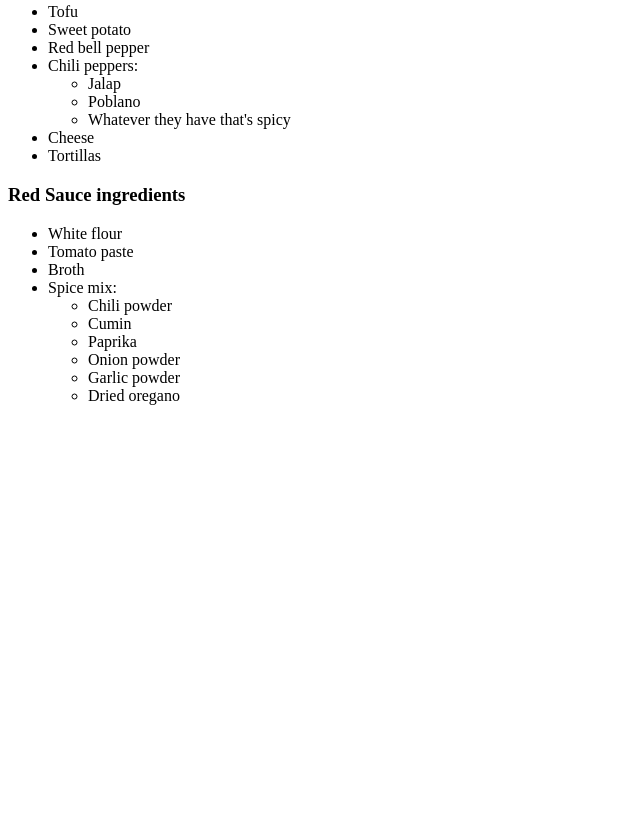
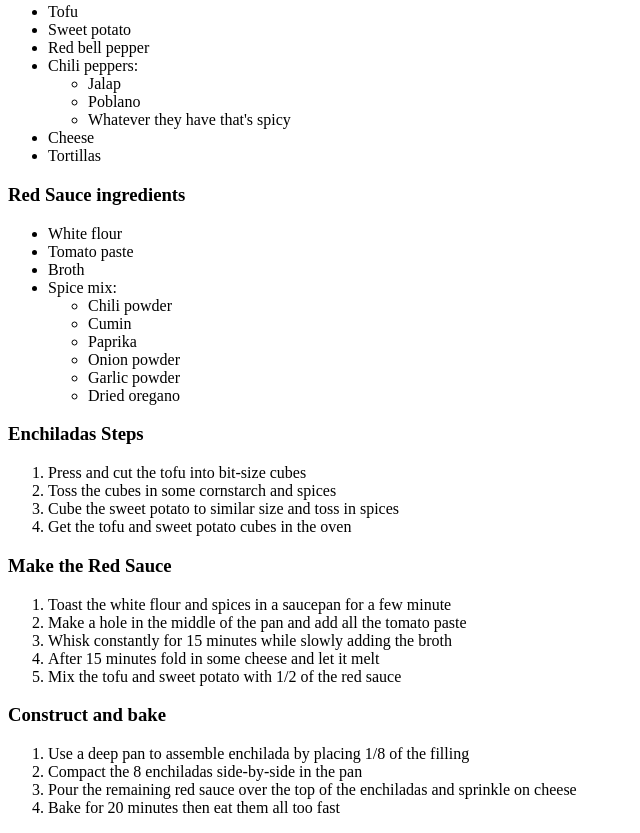
Before and after one commit to strummyqq/odin-recipes, a plain HTML site: page recipes/enchiladas.html in a window 1280 px wide. Shown: the part 1195-2028 px from the top of the page, without its empty margins (0-640 px from the left). Before the commit the page ends 1616 px from the top, so only its background shows below. Drawn offline with Linux system fonts and the light colour scheme.

Commit message:
Finalize enchiladas.html

```diff
--- a/recipes/enchiladas.html
+++ b/recipes/enchiladas.html
@@ -42,9 +42,29 @@
             <li>Dried oregano</li>
           </ul>
         </li>
-
-
       </ul>
+      <h3>Enchiladas Steps</h3>
+        <ol>
+          <li>Press and cut the tofu into bit-size cubes</li>
+          <li>Toss the cubes in some cornstarch and spices</li>
+          <li>Cube the sweet potato to similar size and toss in spices</li>
+          <li>Get the tofu and sweet potato cubes in the oven</li>
+        </ol>
+      <h3>Make the Red Sauce</h3>
+        <ol>
+          <li>Toast the white flour and spices in a saucepan for a few minute</li>
+          <li>Make a hole in the middle of the pan and add all the tomato paste</li>
+          <li>Whisk constantly for 15 minutes while slowly adding the broth</li>
+          <li>After 15 minutes fold in some cheese and let it melt</li>
+          <li>Mix the tofu and sweet potato with 1/2 of the red sauce</li>
+        </ol>
+      <h3>Construct and bake</h3>
+        <ol>
+          <li>Use a deep pan to assemble enchilada by placing 1/8 of the filling</li>
+          <li>Compact the 8 enchiladas side-by-side in the pan</li>
+          <li>Pour the remaining red sauce over the top of the enchiladas and sprinkle on cheese</li>
+          <li>Bake for 20 minutes then eat them all too fast</li>
+        </ol>
 
 
   </p>
```
